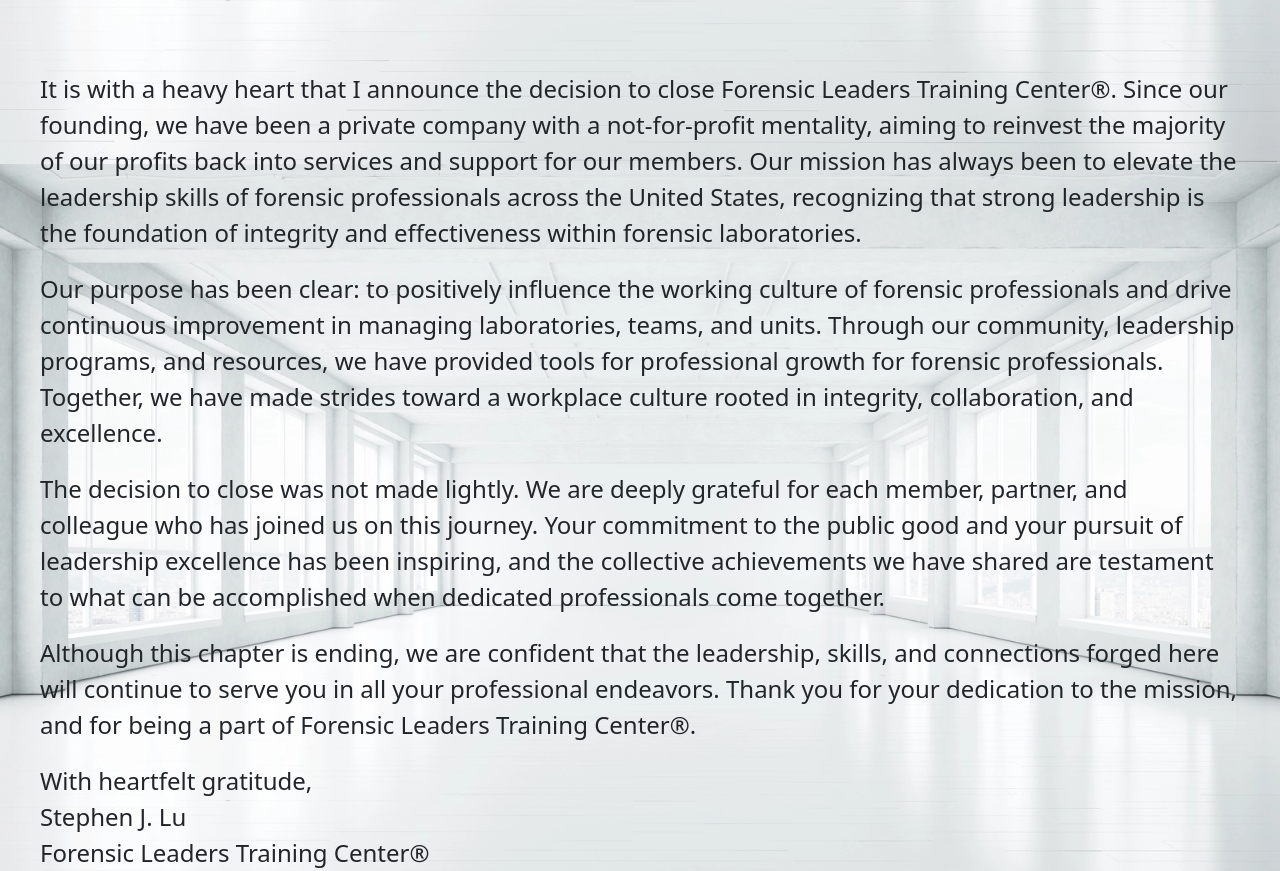
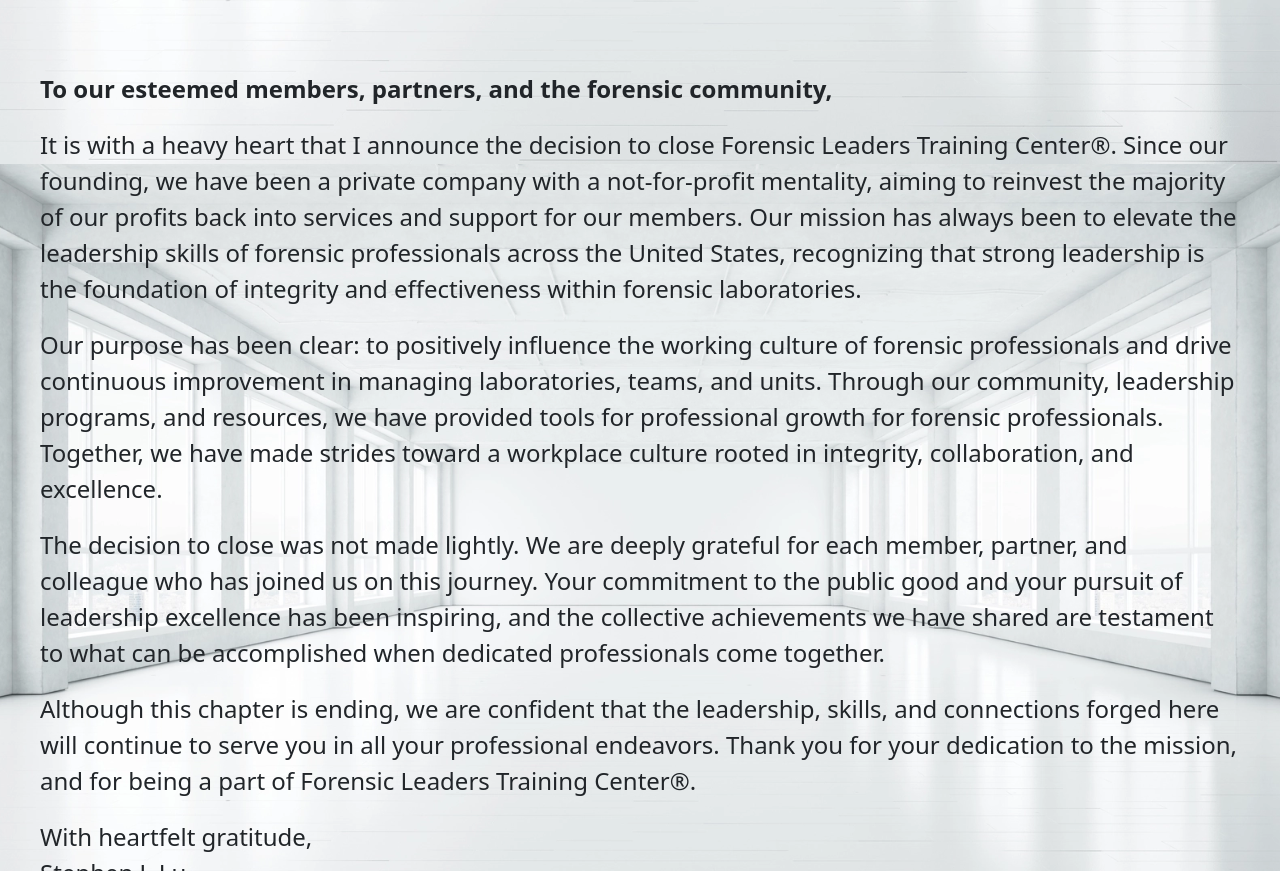
Before and after one commit to StephenJLu/FLTC, a website: page index.html in a window 1280 px wide. Shown: the part 5436-6307 px from the top of the page. Drawn offline with Linux system fonts and the light colour scheme.

Commit message:
Wrote in greeting

```diff
--- a/index.html
+++ b/index.html
@@ -156,6 +156,7 @@
 <hr>
 <div class="uk-container">
   <div class="uk-text-large">
+	<p><strong>To our esteemed members, partners, and the forensic community,</strong></p>
     <p>It is with a heavy heart that I announce the decision to close Forensic Leaders Training Center®. Since our founding, we have been a private company with a not-for-profit mentality, aiming to reinvest the majority of our profits back into services and support for our members. Our mission has always been to elevate the leadership skills of forensic professionals across the United States, recognizing that strong leadership is the foundation of integrity and effectiveness within forensic laboratories.</p>
     <p>Our purpose has been clear: to positively influence the working culture of forensic professionals and drive continuous improvement in managing laboratories, teams, and units. Through our community, leadership programs, and resources, we have provided tools for professional growth for forensic professionals. Together, we have made strides toward a workplace culture rooted in integrity, collaboration, and excellence.</p>
     <p>The decision to close was not made lightly. We are deeply grateful for each member, partner, and colleague who has joined us on this journey. Your commitment to the public good and your pursuit of leadership excellence has been inspiring, and the collective achievements we have shared are testament to what can be accomplished when dedicated professionals come together.</p>
```
